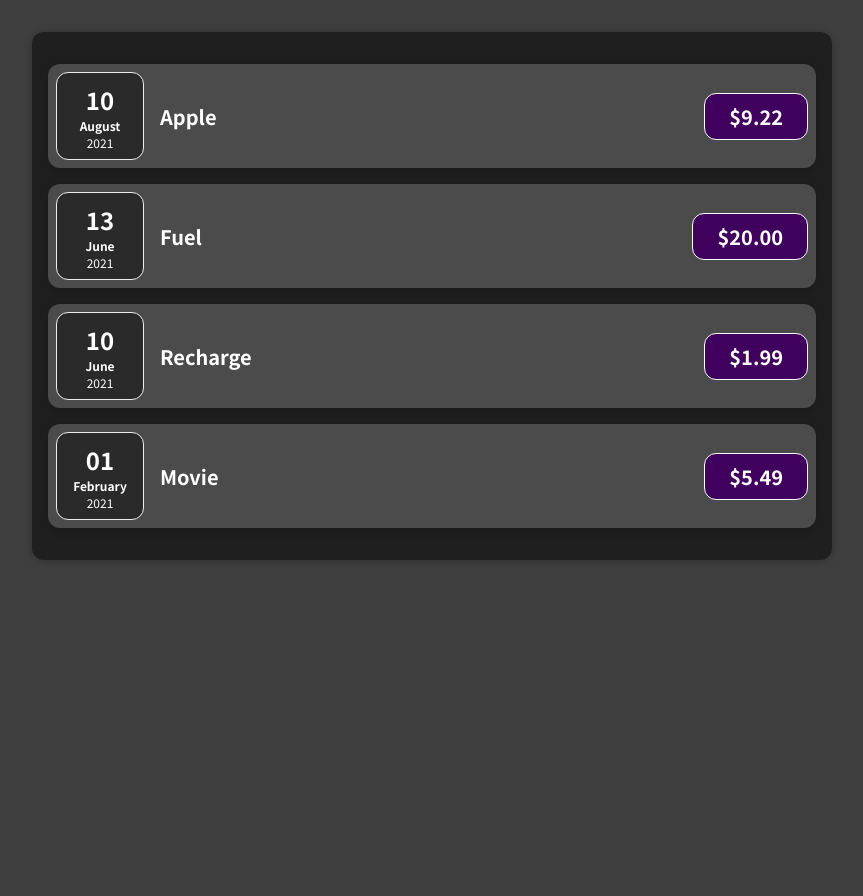
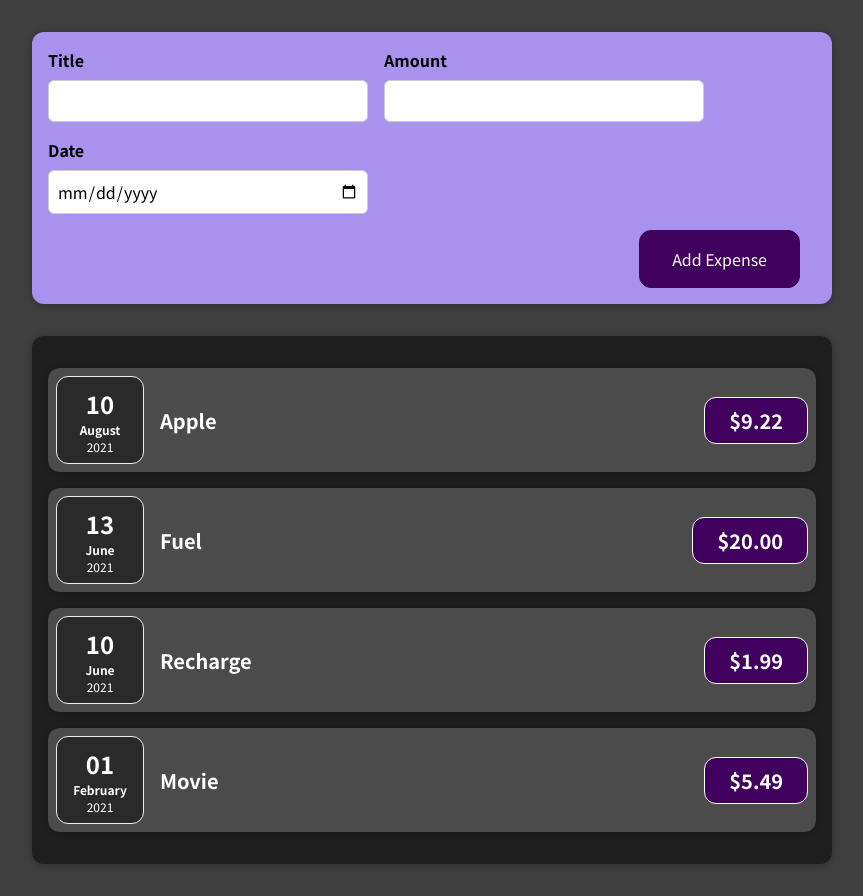
Before and after one commit to ravi-bhu/react-expense-tracker, a React (Create React App) app: page / in a window 1280 px wide. Shown: the whole page, without its empty margins (208-1071 px from the left). Before the commit the page ends 800 px from the top, so only its background shows below. Built offline with nearby package versions, Linux system fonts and the light colour scheme.

Commit message:
added expense form

```diff
--- a/src/App.js
+++ b/src/App.js
@@ -1,4 +1,5 @@
 import Expenses from './components/Expenses/Expenses';
+import NewExpense from './components/NewExpense/NewExpense';
 
 function App() {
   const expenses = [
@@ -8,7 +9,16 @@
     { title: 'Movie', date: new Date(2021, 1, 1), amount: '5.49' },
   ];
 
-  return <Expenses expenses={expenses} />;
+  const addExpenseHandler = (expense) => {
+    console.log(expense);
+  };
+
+  return (
+    <div>
+      <NewExpense onAddExpense={addExpenseHandler} />
+      <Expenses expenses={expenses} />
+    </div>
+  );
 }
 
 export default App;
--- /dev/null
+++ b/src/components/NewExpense/ExpenseForm.css
@@ -0,0 +1,26 @@
+.new-expense__controls {
+  display: flex;
+  flex-wrap: wrap;
+  gap: 1rem;
+  margin-bottom: 1rem;
+  text-align: left;
+}
+
+.new-expense__control label {
+  font-weight: bold;
+  margin-bottom: 0.5rem;
+  display: block;
+}
+
+.new-expense__control input {
+  font: inherit;
+  padding: 0.5rem;
+  border-radius: 6px;
+  border: 1px solid #ccc;
+  width: 20rem;
+  max-width: 100%;
+}
+
+.new-expense__actions {
+  text-align: right;
+}
--- /dev/null
+++ b/src/components/NewExpense/ExpenseForm.js
@@ -0,0 +1,88 @@
+import { useState } from 'react';
+import './ExpenseForm.css';
+
+const ExpenseForm = (props) => {
+  const [enteredTitle, setEnteredTitle] = useState('');
+  const [enteredAmount, setEnteredAmount] = useState('');
+  const [enteredDate, setEnteredDate] = useState('');
+
+  // Multi-state approach
+  //   const [userInput, setUserInput] = useState({
+  //     enteredTitle: '',
+  //     enteredAmount: '',
+  //     enteredDate: '',
+  //   });
+
+  const titleChangeHandler = (event) => {
+    setEnteredTitle(event.target.value);
+    // Multi-state approach
+    // setUserInput((prevState) => {
+    //   return { ...prevState, enteredTitle: event.target.value };
+    // });
+  };
+
+  const amountChangeHandler = (event) => {
+    setEnteredAmount(event.target.value);
+  };
+
+  const dateChangeHandler = (event) => {
+    setEnteredDate(event.target.value);
+  };
+
+  const submitHandler = (event) => {
+    event.preventDefault();
+
+    const expenseData = {
+      title: enteredTitle,
+      amount: enteredAmount,
+      date: enteredDate,
+    };
+
+    props.onSaveExpenseData(expenseData);
+
+    // Clear input fields after submit
+    setEnteredTitle('');
+    setEnteredAmount('');
+    setEnteredDate('');
+  };
+
+  return (
+    <form onSubmit={submitHandler}>
+      <div className="new-expense__controls">
+        <div className="new-expense__control">
+          <label>Title</label>
+          <input
+            type="text"
+            value={enteredTitle}
+            onChange={titleChangeHandler}
+          />
+        </div>
+        <div className="new-expense__control">
+          <label>Amount</label>
+          <input
+            type="number"
+            min="0.01"
+            step="0.01"
+            value={enteredAmount}
+            onChange={amountChangeHandler}
+          />
+        </div>
+        <div className="new-expense__control">
+          <label>Date</label>
+          <input
+            type="date"
+            min="2019-01-01"
+            max="2022-12-31"
+            value={enteredDate}
+            onChange={dateChangeHandler}
+          />
+        </div>
+      </div>
+      <div className="new-expense__actions">
+        <button type="submit">Add Expense</button>
+      </div>
+    </form>
+  );
+};
+
+export default ExpenseForm;
--- /dev/null
+++ b/src/components/NewExpense/NewExpense.css
@@ -0,0 +1,38 @@
+.new-expense {
+  background-color: #a892ee;
+  padding: 1rem;
+  margin: 2rem auto;
+  width: 50rem;
+  max-width: 95%;
+  border-radius: 12px;
+  text-align: center;
+  box-shadow: 0 1px 8px rgba(0, 0, 0, 0.25);
+}
+
+.new-expense button {
+  font: inherit;
+  cursor: pointer;
+  padding: 1rem 2rem;
+  border: 1px solid #40005d;
+  background-color: #40005d;
+  color: white;
+  border-radius: 12px;
+  margin-right: 1rem;
+}
+
+.new-expense button:hover,
+.new-expense button:active {
+  background-color: #510674;
+  border-color: #510674;
+}
+
+.new-expense button.alternative {
+  color: #220131;
+  border-color: transparent;
+  background-color: transparent;
+}
+
+.new-expense button.alternative:hover,
+.new-expense button.alternative:active {
+  background-color: #ddb3f8;
+}
--- /dev/null
+++ b/src/components/NewExpense/NewExpense.js
@@ -0,0 +1,17 @@
+import ExpenseForm from './ExpenseForm';
+import './NewExpense.css';
+
+const NewExpense = (props) => {
+  const saveExpenseDataHandler = (enteredExpenseData) => {
+    const expenseData = { ...enteredExpenseData, id: Math.random().toString() };
+    props.onAddExpense(expenseData);
+  };
+
+  return (
+    <div className="new-expense">
+      <ExpenseForm onSaveExpenseData={saveExpenseDataHandler} />
+    </div>
+  );
+};
+
+export default NewExpense;
```
